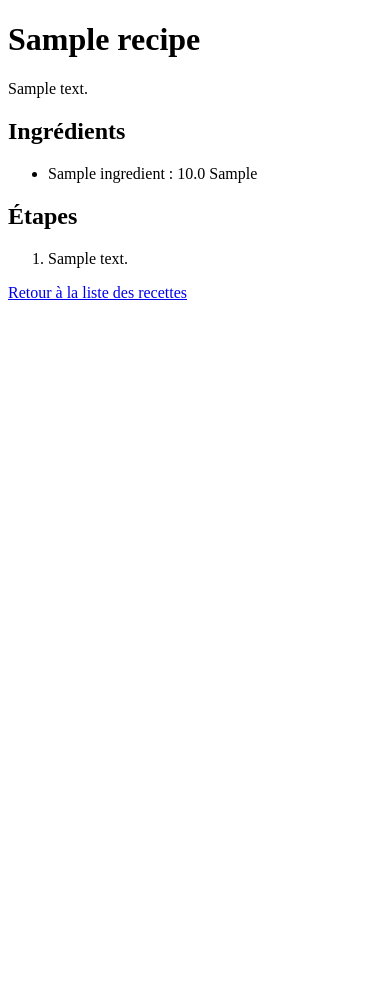
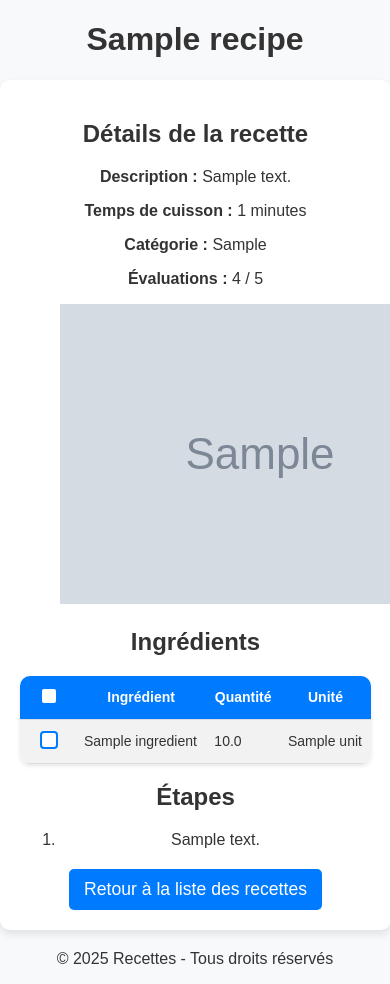
Before and after one commit to pupuce2005/fast-good-cuisine, a Flask app: page /1 in a window 390 px wide; the page is wider, and only the part inside the window is pictured. Before the commit the page ends 300 px from the top of that part, so only its background shows below. Run offline with Flask 3, Linux system fonts and the light colour scheme; tables that the repository leaves empty hold one stand-in row (values such as "Sample post"); grey boxes marked "Sample" are stand-in pictures.

Commit message:
Add favicon, images, and enhance database schema for recipes and ingredients

```diff
--- a/app/src/sql/data.sql
+++ b/app/src/sql/data.sql
@@ -1,34 +1,50 @@
 -- Insérer les recettes
-INSERT INTO recipes (name, description) VALUES
-    ('Spaghetti Carbonara', 'Une recette classique de pâtes avec lardons, crème et parmesan.'),
-    ('Salade César', 'Salade composée avec poulet, laitue, croutons et sauce César.')
+INSERT INTO recipes (name, description,cooking_time,category,ratings,image_url) VALUES
+    ('Spaghetti Carbonara', 'Une recette classique de pâtes avec lardons, crème et parmesan.', 20, 'Pâtes', 4, 'patescarbonara.jpg'),
+    ('Salade César', 'Salade composée avec poulet, laitue, croutons et sauce César.', 30, 'Salades', 2, 'saladecesar.jpg')
 RETURNING id;
 
 -- Insérer les ingrédients avec quantités et unités (ajuster les quantités et unités si nécessaire)
-INSERT INTO ingredients (name, quantity, unit) VALUES
-    ('spaghetti', 100, 'g'),
-    ('lardons', 150, 'g'),
-    ('crème', 200, 'ml'),
-    ('parmesan', 50, 'g'),
-    ('laitue', 1, 'tête'),
-    ('poulet', 200, 'g'),
-    ('croutons', 50, 'g'),
-    ('sauce César', 30, 'ml')
+INSERT INTO ingredients (name) VALUES
+    ('Spaghetti'),
+    ('Lardons'),
+    ('Crème'),
+    ('Parmesan'),
+    ('Laitue'),
+    ('Poulet'),
+    ('Croutons'),
+    ('Sauce César'),
+    ('Oeuf')
 ON CONFLICT (name) DO NOTHING
 RETURNING id, name;
 
--- Associer les ingrédients aux recettes
-INSERT INTO recipe_ingredients (recipe_id, ingredient_id)
-SELECT r.id, i.id
-FROM recipes r
-JOIN ingredients i ON i.name IN ('spaghetti', 'lardons', 'crème', 'parmesan')
-WHERE r.name = 'Spaghetti Carbonara';
+INSERT INTO units (name) VALUES
+    ('g'),
+    ('ml'),
+    ('pcs')
+RETURNING id, name;
 
-INSERT INTO recipe_ingredients (recipe_id, ingredient_id)
-SELECT r.id, i.id
-FROM recipes r
-JOIN ingredients i ON i.name IN ('laitue', 'poulet', 'croutons', 'parmesan', 'sauce César')
-WHERE r.name = 'Salade César';
+-- Associer les ingrédients aux recettes avec des SELECT
+INSERT INTO recipe_ingredients (recipe_id, ingredient_id, unit_id, quantity)
+SELECT r.id, i.id, u.id, 400 FROM recipes r, ingredients i, units u WHERE r.name = 'Spaghetti Carbonara' AND i.name = 'spaghetti' AND u.name = 'g'
+UNION ALL
+SELECT r.id, i.id, u.id, 150 FROM recipes r, ingredients i, units u WHERE r.name = 'Spaghetti Carbonara' AND i.name = 'lardons' AND u.name = 'g'
+UNION ALL
+SELECT r.id, i.id, u.id, 200 FROM recipes r, ingredients i, units u WHERE r.name = 'Spaghetti Carbonara' AND i.name = 'crème' AND u.name = 'ml'
+UNION ALL
+SELECT r.id, i.id, u.id, 50 FROM recipes r, ingredients i, units u WHERE r.name = 'Spaghetti Carbonara' AND i.name = 'parmesan' AND u.name = 'g'
+UNION ALL
+SELECT r.id, i.id, u.id, 1 FROM recipes r, ingredients i, units u WHERE r.name = 'Salade César' AND i.name = 'laitue' AND u.name = 'pcs'
+UNION ALL
+SELECT r.id, i.id, u.id, 200 FROM recipes r, ingredients i, units u WHERE r.name = 'Salade César' AND i.name = 'poulet' AND u.name = 'g'
+UNION ALL
+SELECT r.id, i.id, u.id, 50 FROM recipes r, ingredients i, units u WHERE r.name = 'Salade César' AND i.name = 'croutons' AND u.name = 'g'
+UNION ALL
+SELECT r.id, i.id, u.id, 30 FROM recipes r, ingredients i, units u WHERE r.name = 'Salade César' AND i.name = 'sauce César' AND u.name = 'ml'
+UNION ALL
+SELECT r.id, i.id, u.id, 2 FROM recipes r, ingredients i, units u WHERE r.name = 'Spaghetti Carbonara' AND i.name = 'oeuf' AND u.name = 'pcs'
+RETURNING recipe_id, ingredient_id;
+
 
 -- Insérer les étapes
 INSERT INTO steps (recipe_id, step_order, description)
--- /dev/null
+++ b/app/static/style/recipt.css
@@ -0,0 +1,133 @@
+/* 🌐 Styles généraux */
+body {
+    font-family: Arial, sans-serif;
+    margin: 0;
+    padding: 0;
+    background-color: #f8f9fa;
+    color: #333;
+    text-align: center;
+}
+
+/* 🏷️ Conteneur principal */
+main {
+    width: 90%;
+    max-width: 800px;
+    margin: 20px auto;
+    padding: 20px;
+    background-color: #fff;
+    border-radius: 10px;
+    box-shadow: 0 4px 8px rgba(0, 0, 0, 0.1);
+}
+
+/* 📋 Table des ingrédients */
+.ingredient-table {
+    width: 100%;
+    border-collapse: collapse;
+    margin-top: 15px;
+    box-shadow: 0 2px 4px rgba(0, 0, 0, 0.1);
+    border-radius: 10px;
+    overflow: hidden;
+}
+
+/* 🏷️ Styles des cellules */
+.ingredient-table th,
+.ingredient-table td {
+    padding: 12px;
+    text-align: left;
+    border-bottom: 1px solid #ddd;
+}
+
+/* 🎨 En-tête de table */
+.ingredient-table thead {
+    background-color: #007BFF;
+    color: white;
+}
+
+.ingredient-table th {
+    text-align: center;
+}
+
+/* 🏷️ Alternance des couleurs des lignes */
+.ingredient-table tbody tr:nth-child(odd) {
+    background-color: #f2f2f2;
+}
+
+.ingredient-table tbody tr:nth-child(even) {
+    background-color: #ffffff;
+}
+
+/* 🔲 Colonne des cases à cocher */
+.ingredient-table th:first-child,
+.ingredient-table td:first-child {
+    width: 40px;
+    text-align: center;
+}
+
+/* ✅ Styles des cases à cocher */
+.ingredient-table input[type="checkbox"] {
+    appearance: none;
+    width: 18px;
+    height: 18px;
+    border: 2px solid #007BFF;
+    border-radius: 4px;
+    background-color: white;
+    cursor: pointer;
+    transition: all 0.2s ease-in-out;
+    display: inline-flex;
+    align-items: center;
+    justify-content: center;
+}
+
+/* ✅ Case cochée avec effet */
+.ingredient-table input[type="checkbox"]:checked {
+    background-color: #007BFF;
+    border: 2px solid #0056b3;
+    position: relative;
+}
+
+.ingredient-table input[type="checkbox"]:checked::after {
+    content: "✔";
+    color: white;
+    font-size: 12px;
+    font-weight: bold;
+    position: absolute;
+    top: 50%;
+    left: 50%;
+    transform: translate(-50%, -50%);
+}
+
+/* 🖱️ Effet au survol */
+.ingredient-table tbody tr:hover {
+    background-color: #e9ecef;
+    transition: background 0.3s ease;
+}
+
+/* 🔙 Bouton de retour */
+.return-link {
+    margin-top: 20px;
+}
+
+.return-link a {
+    display: inline-block;
+    padding: 10px 15px;
+    background-color: #007BFF;
+    color: white;
+    text-decoration: none;
+    border-radius: 5px;
+    font-size: 1.1em;
+    transition: background 0.3s ease;
+}
+
+.return-link a:hover {
+    background-color: #0056b3;
+}
+
+/* 📱 Responsive */
+@media screen and (max-width: 600px) {
+
+    .ingredient-table th,
+    .ingredient-table td {
+        padding: 8px;
+        font-size: 14px;
+    }
+}
--- a/app/templates/recipe.html
+++ b/app/templates/recipe.html
@@ -4,28 +4,96 @@
 <head>
     <meta charset="UTF-8">
     <meta name="viewport" content="width=device-width, initial-scale=1.0">
+    <link rel="stylesheet" href="{{ url_for('static', filename='style/recipt.css') }}">
+    <link rel="icon" href="{{ url_for('static', filename='public/favicon.ico') }}">
     <title>{{ recipe.name }}</title>
 </head>
 
 <body>
+    <header>
         <h1>{{ recipe.name }}</h1>
-    <p>{{ recipe.description }}</p>
+    </header>
 
+    <main>
+        <section class="recipe-details">
+            <h2>Détails de la recette</h2>
+            <p><strong>Description :</strong> {{ recipe.description }}</p>
+            <p><strong>Temps de cuisson :</strong> {{ recipe.cooking_time }} minutes</p>
+            <p><strong>Catégorie :</strong> {{ recipe.category }}</p>
+            <p><strong>Évaluations :</strong> {{ recipe.ratings }} / 5</p>
+
+            <figure>
+                <img src="{{ url_for('static', filename='image/') }}{{ recipe.image_url }}" alt="{{ recipe.name }}"
+                    class="recipe-img">
+            </figure>
+        </section>
+
+        <section class="ingredients">
             <h2>Ingrédients</h2>
-    <ul>
-        {% for ingredient in ingredients %}
-        <li>{{ ingredient.name }} : {{ ingredient.quantity }} {{ ingredient.unit }}</li>
+            <table class="ingredient-table">
+                <thead>
+                    <tr>
+                        <th><input type="checkbox" id="select-all"></th>
+                        <th>Ingrédient</th>
+                        <th>Quantité</th>
+                        <th>Unité</th>
+                    </tr>
+                </thead>
+                <tbody>
+                    {% for ingredient in recipe.ingredients %}
+                    <tr>
+                        <td><input type="checkbox" class="ingredient-checkbox"></td>
+                        <td>{{ ingredient.ingredient.name }}</td>
+                        <td>{{ ingredient.quantity }}</td>
+                        <td>{{ ingredient.unit.name }}</td>
+                    </tr>
                     {% endfor %}
-    </ul>
+                </tbody>
+            </table>
 
+        </section>
+
+
+        <script>
+            document.addEventListener("DOMContentLoaded", function () {
+                const selectAllCheckbox = document.getElementById("select-all");
+                const checkboxes = document.querySelectorAll(".ingredient-checkbox");
+
+                // Quand on coche/décoche la case "Tout cocher"
+                selectAllCheckbox.addEventListener("change", function () {
+                    checkboxes.forEach(checkbox => {
+                        checkbox.checked = selectAllCheckbox.checked;
+                    });
+                });
+
+                // Si on coche/décoche une case, vérifier si toutes sont cochées ou non
+                checkboxes.forEach(checkbox => {
+                    checkbox.addEventListener("change", function () {
+                        selectAllCheckbox.checked = [...checkboxes].every(cb => cb.checked);
+                    });
+                });
+            });
+        </script>
+
+
+
+        <section class="steps">
             <h2>Étapes</h2>
             <ol>
-        {% for step in steps %}
+                {% for step in recipe.steps %}
                 <li>{{ step.description }}</li>
                 {% endfor %}
             </ol>
+        </section>
 
+        <nav class="return-link">
             <a href="{{ url_for('main.index') }}">Retour à la liste des recettes</a>
+        </nav>
+    </main>
+
+    <footer>
+        <p>&copy; 2025 Recettes - Tous droits réservés</p>
+    </footer>
 </body>
 
 </html>
```
Also changed, not shown: app/models.py (+14 -3 lines), app/src/sql/schema.sql (+13 -4 lines), app/static/style/index.css (added, +83 -0 lines), app/templates/index.html (+24 -6 lines), app/static/image/patescarbonara.jpg (added), app/static/image/saladecesar.jpg (added), app/static/public/favicon.ico (added), 1 other file. Lines whose indentation alone changed are shown as unchanged.
